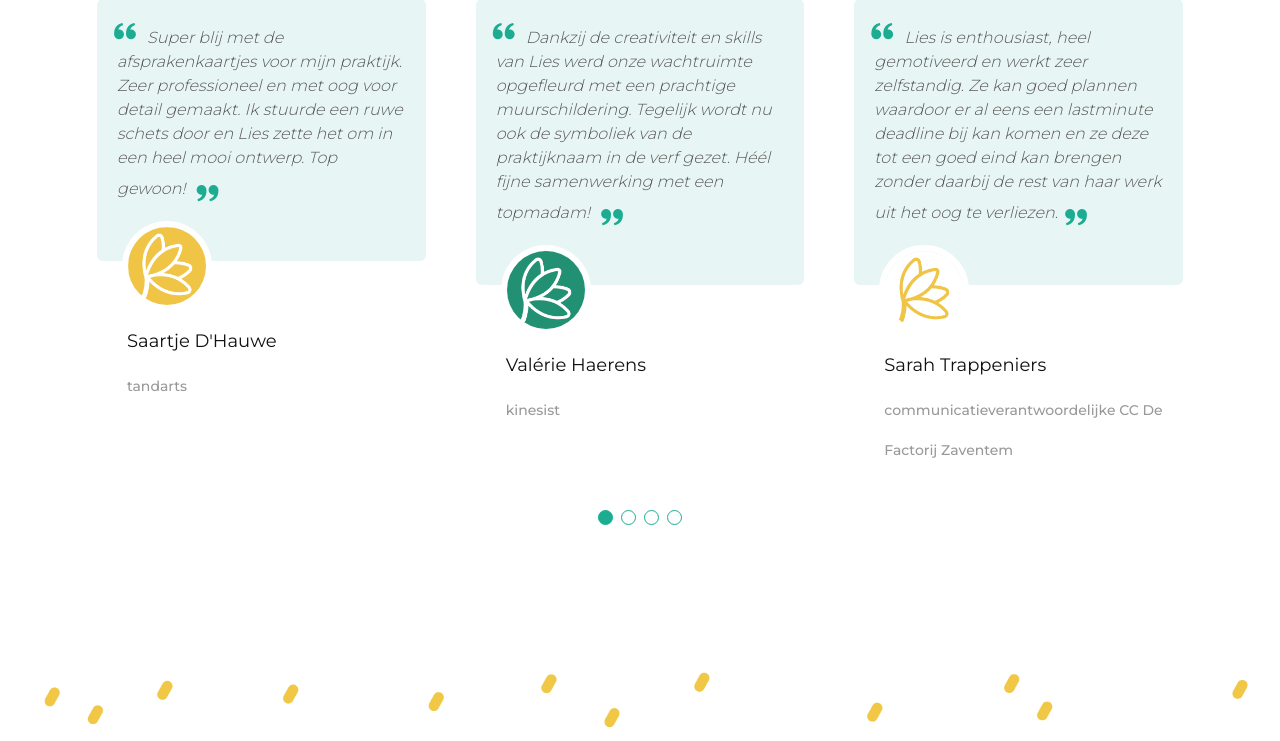
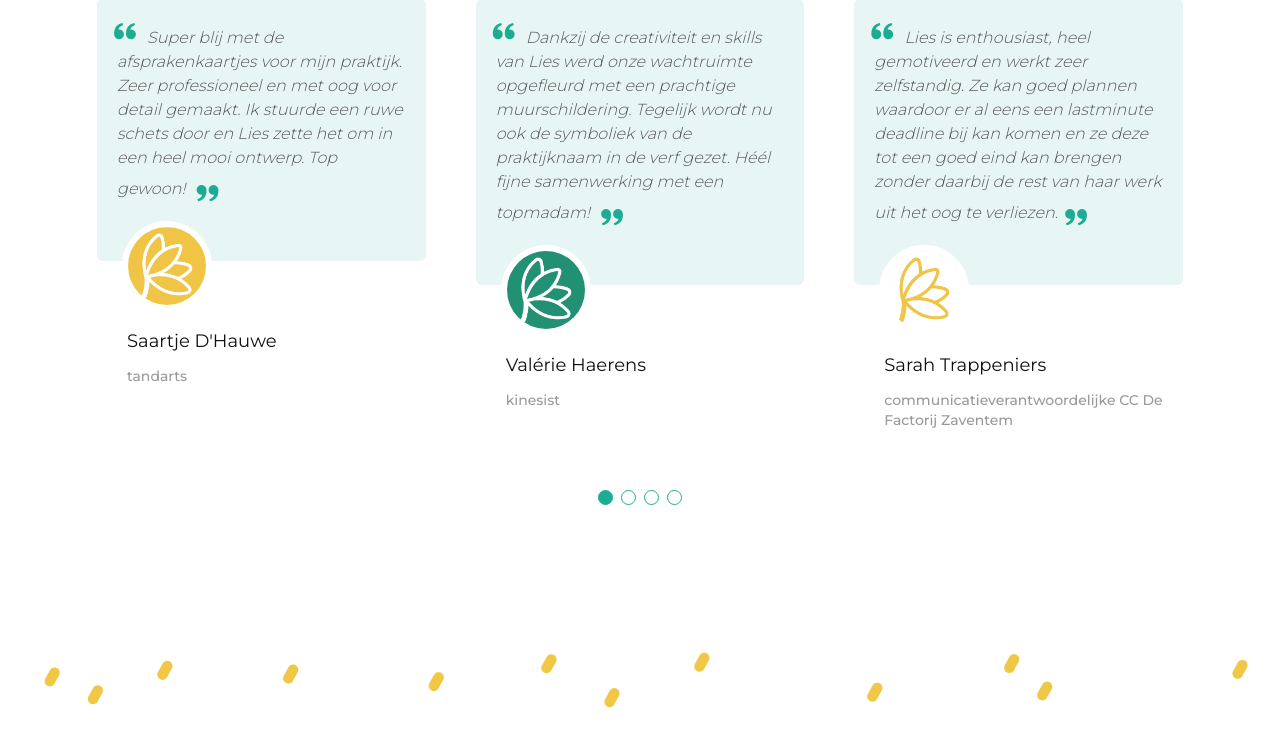
Before and after one commit to Madelies/madelies-def, a PHP site: page /index.html in a window 1280 px wide. Shown: the part 4070-4811 px from the top of the page. Run offline with PHP 8.4, Linux system fonts and the light colour scheme; some libraries are stand-ins or nearby versions.

Commit message:
Update style.css

```diff
--- a/css/style.css
+++ b/css/style.css
@@ -873,6 +873,7 @@ section {
   font-size: 14px;
   color: #999;
   margin: 0 0 0 45px;
+  line-height: 20px;
 }
 
 .testimonials .testimonial-item .quote-icon-left,
```
